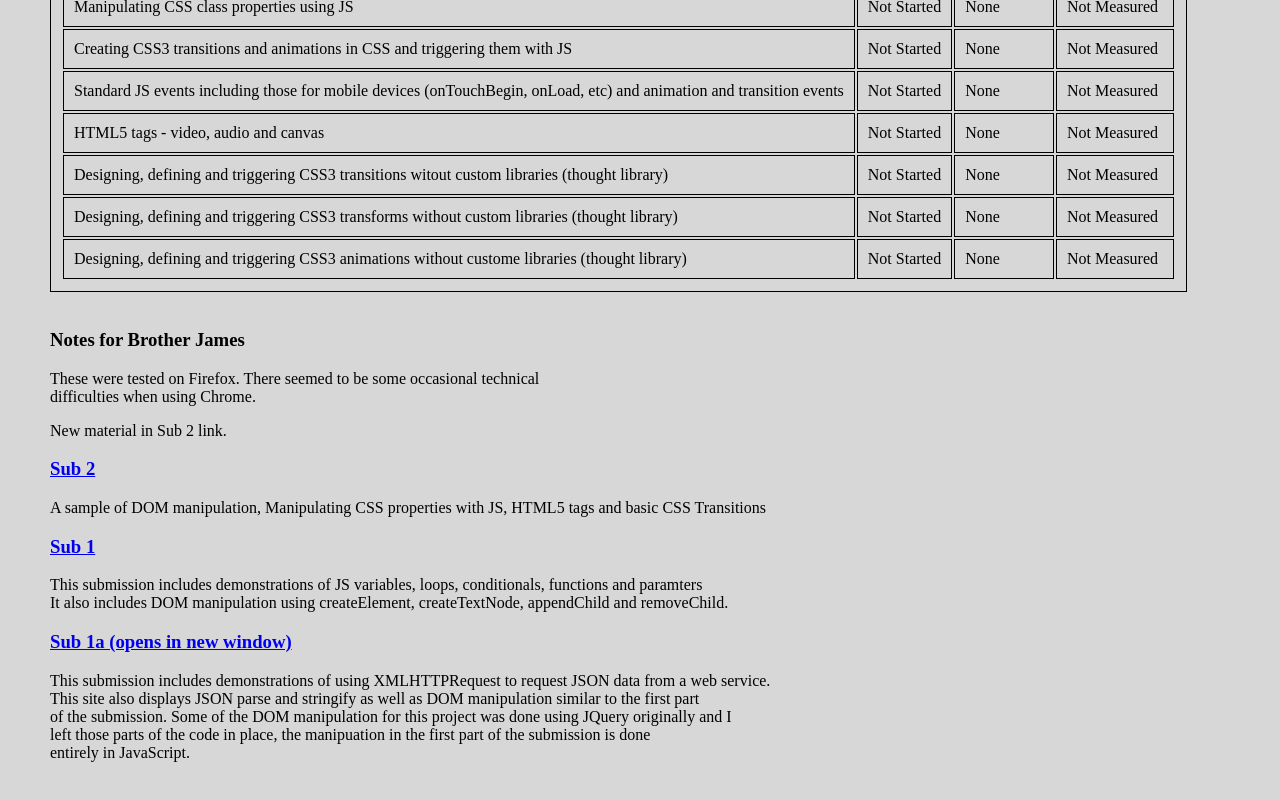
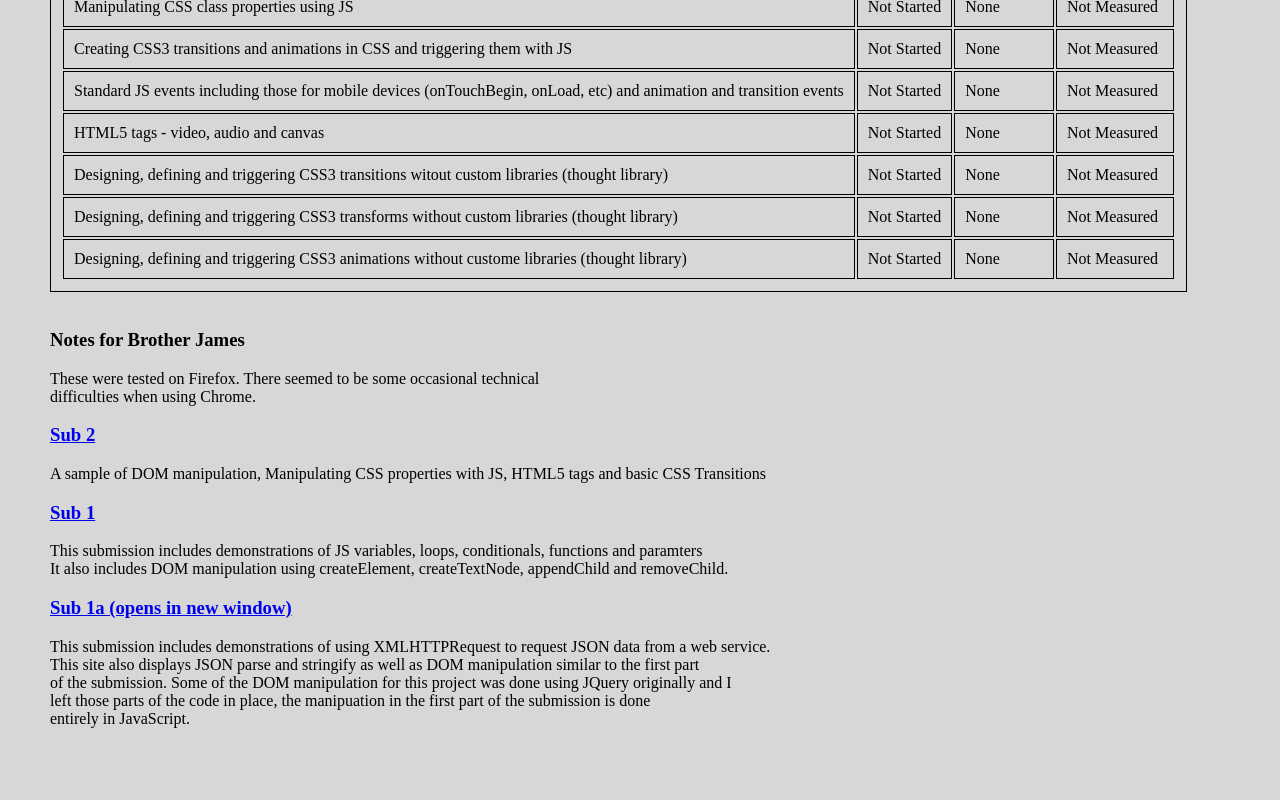
Before and after one commit to Simpkinson-Damon/Simpkinson-Damon, a plain HTML site: page index.html in a window 1280 px wide. Shown: the part 487-1287 px from the top of the page. After the commit the page ends 1265 px from the top, so only its background shows below. Drawn offline with Linux system fonts and the light colour scheme.

Commit message:
clarification on instructions

```diff
--- a/index.html
+++ b/index.html
@@ -102,7 +102,6 @@
 <h3>Notes for Brother James</h3>
 <p>These were tested on Firefox.  There seemed to be some occasional technical<br/>
    difficulties when using Chrome.</p>
-<p>New material in Sub 2 link.</p>
 <a href="submissionTwo/subTwo.html"><h3>Sub 2</h3></a>
 <p>A sample of DOM manipulation, Manipulating CSS properties with JS, HTML5 tags and basic CSS Transitions</p>
 <a href="submissionOne/subOne.html"><h3>Sub 1</h3></a>
```
